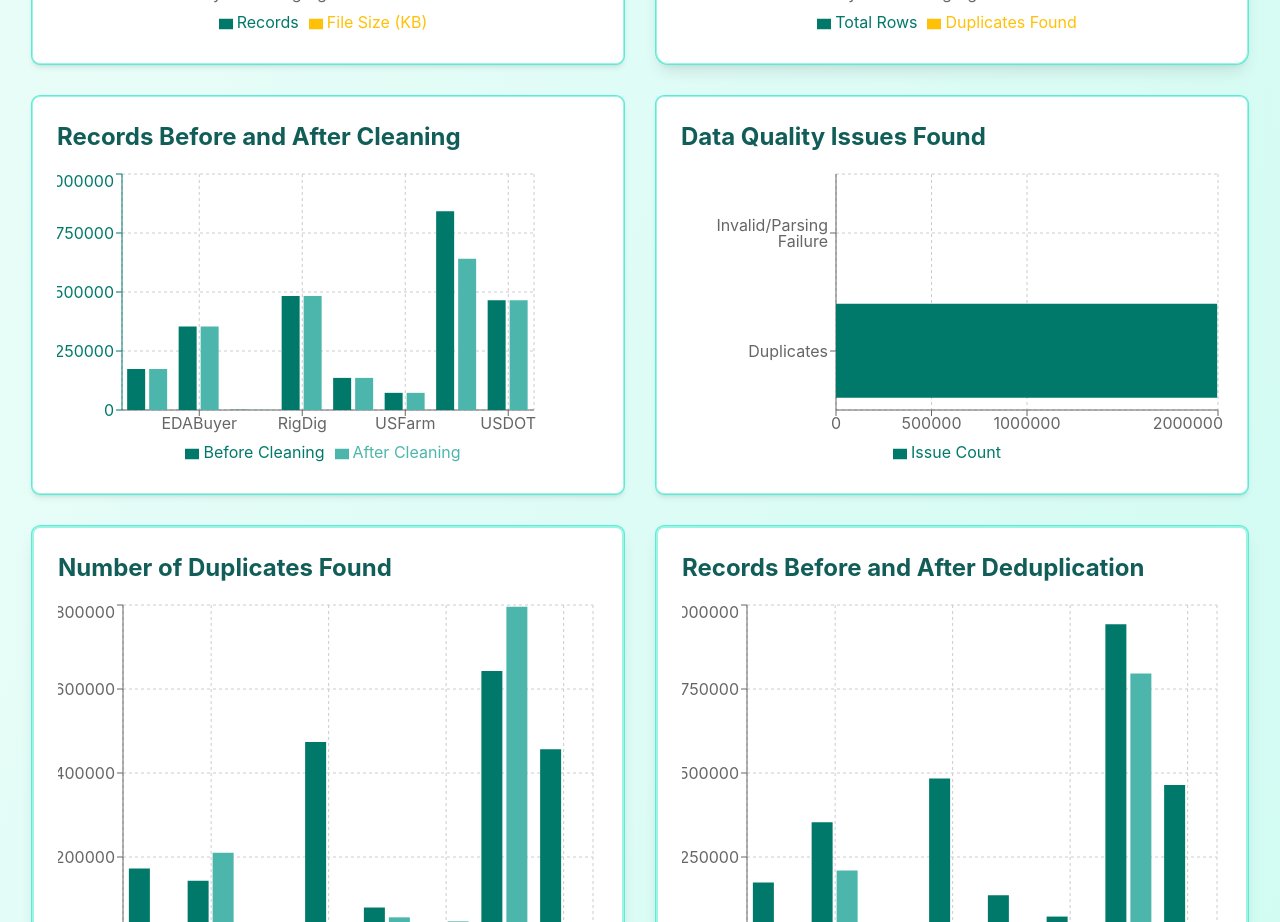
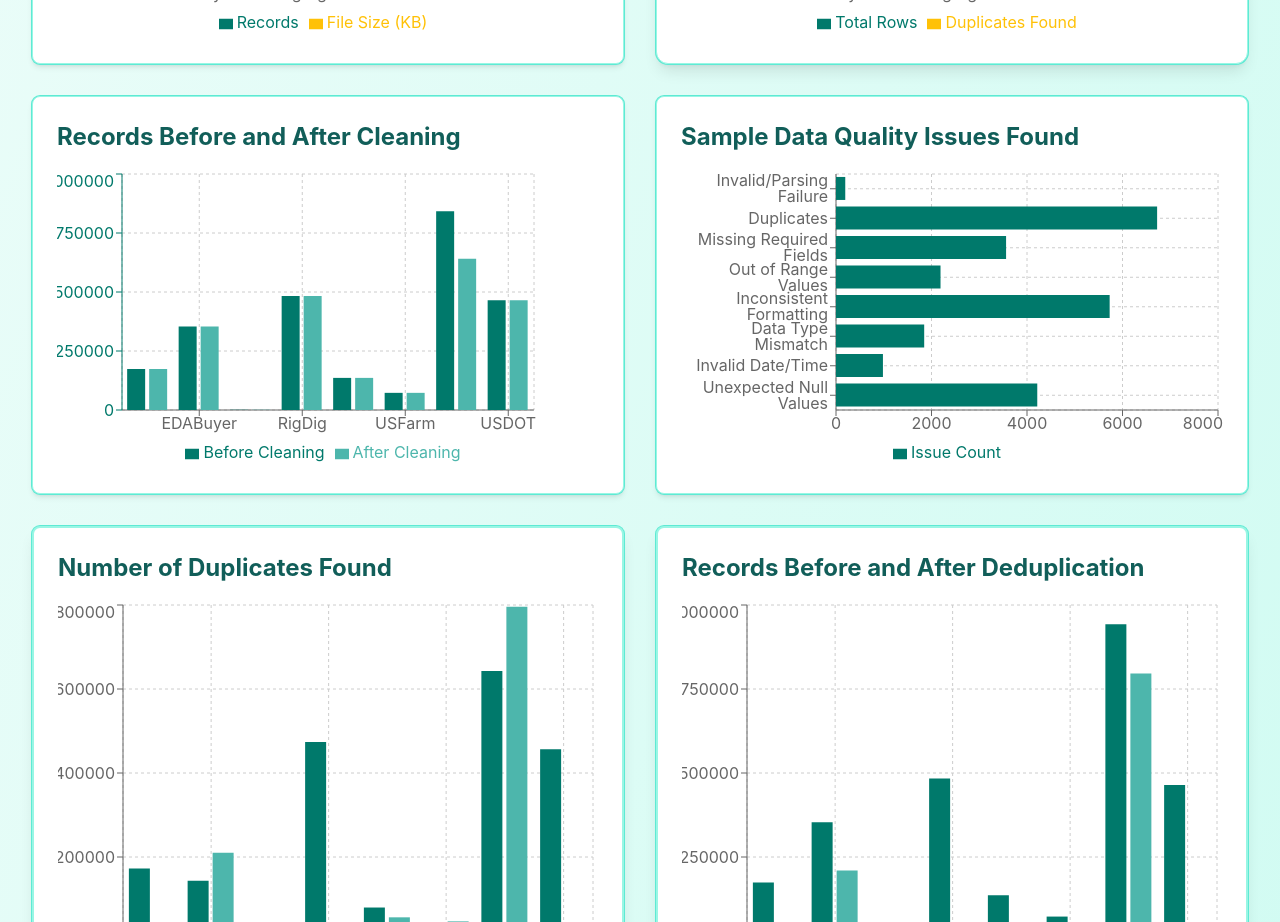
Before and after one commit to Suvom2024/FUSABLE-DASHBOARD, a React (Create React App) app: page / in a window 1280 px wide. Shown: the part 1380-2302 px from the top of the page. Built offline with nearby package versions, Linux system fonts and the light colour scheme.

Commit message:
Slight Changes

```diff
--- a/src/DataPipelineDashboard.jsx
+++ b/src/DataPipelineDashboard.jsx
@@ -81,10 +81,17 @@ const dummyData = {
     { name: 'UCCDebtor', beforeRecords: 842678, afterRecords: 641235, dataQuality: 100 },
     { name: 'USDOT', beforeRecords: 464654, afterRecords: 464596, dataQuality: 99.99 },
   ],
-  qualityIssues: [
+  qualityIssues :  [
     { name: 'Invalid/Parsing Failure', count: 194 },
-    { name: 'Duplicates', count: 1995725 },
+    { name: 'Duplicates', count: 6725 },
+    { name: 'Missing Required Fields', count: 3562 },
+    { name: 'Out of Range Values', count: 2189 },
+    { name: 'Inconsistent Formatting', count: 5731 },
+    { name: 'Data Type Mismatch', count: 1847 },
+    { name: 'Invalid Date/Time', count: 983 },
+    { name: 'Unexpected Null Values', count: 4215 }
   ],
+
   deduplicationData: [
     { name: 'Carrier', beforeRecords: 173750, afterRecords: 1010, duplicates: 172740 },
     { name: 'EDABuyer', beforeRecords: 353711, afterRecords: 210155, duplicates: 143556 },
@@ -1336,7 +1343,7 @@ const OverviewTab = ({ dateRange }) => (
 
     {/* Data Quality Issues Found */}
     <ChartCard
-  title={<span className="text-2xl font-bold text-teal-800 mb-4">Data Quality Issues Found</span>}
+  title={<span className="text-2xl font-bold text-teal-800 mb-4">Sample Data Quality Issues Found</span>}
   className="ring-1 ring-teal-300"
 >
 <ResponsiveContainer width="100%" height={300}>
```
